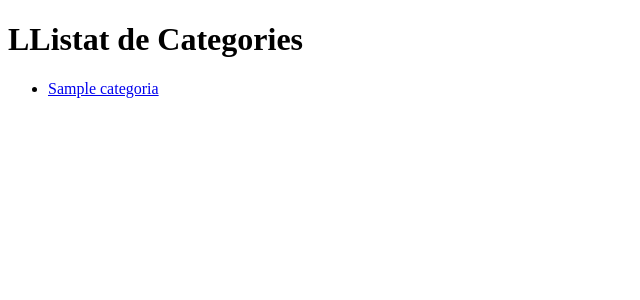
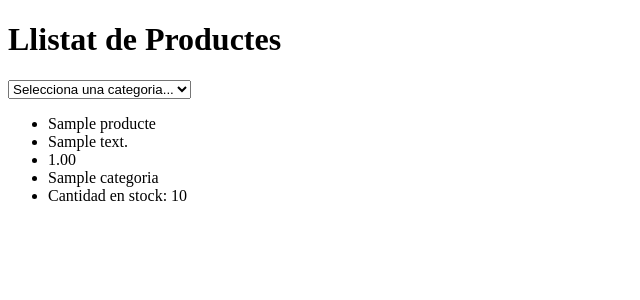
Before and after one commit to IFurio/djangoIETIShop, a Django app: page /shop/ in a window 1280 px wide. Shown: the top 300 px of the page, without its empty margins (0-640 px from the left). Run offline with Django 5.2, Linux system fonts and the light colour scheme; tables that the repository leaves empty hold one stand-in row (values such as "Sample post").

Commit message:
in progress product list

```diff
--- a/ietishop/shop/templates/product_list.html
+++ b/ietishop/shop/templates/product_list.html
@@ -1,16 +1,60 @@
 <!DOCTYPE html>
-<html lang="en">
+<html>
 <head>
-    <meta charset="UTF-8">
-    <meta name="viewport" content="width=device-width, initial-scale=1.0">
+    <meta charset="utf-8">
+    <meta name="viewport" content="width=device-width, initial-scale=1">
     <title>Llista de Productes</title>
+    <script src="https://ajax.googleapis.com/ajax/libs/jquery/3.7.1/jquery.min.js"></script>
+    <style>
+
+    </style>
 </head>
 <body>
-    <h1>LListat de Productes</h1>
+    <h1>Llistat de Productes</h1>
+    <select>
+        <option selected>Selecciona una categoria...</option>
+        {% for categoria in categories %}
+        <option value="{{categoria.id}}">{{categoria.nom}}</option>
+        {% endfor %}
+    </select>
+
     <ul>
-    {% for producte in productes %}
-        <li>{{producte.nom}}</li>
-    {% endfor %}
+
     </ul>
+
+    <div class="product-grid">
+        {% for producte in productes %}
+        <ul>
+            <li>{{producte.nom}}</li>
+            <li>{{producte.descripcio}}</li>
+            <li>{{producte.preu}}</li>
+            <li>{{producte.categoria}}</li>
+            <li>Cantidad en stock: {{producte.quantitat_disponible}}</li>
+        </ul>
+        {% endfor %}
+    </div>
+
+    <script>
+        function displayProds(res) {
+            const productes = res.productes
+            $('ul').empty()
+            productes.forEach(producte => {
+                $('ul').append(
+                    `<li>${producte.nom}</li>`
+                )
+            })
+        }
+
+        $('select').on('change', function() {
+            var id = $(this).val()
+
+            $.ajax({
+                url: '/shop/api/prods/'+id,
+                method: 'GET',
+                success: displayProds,
+                error: () => console.error('No se pudo')
+            })
+        })
+    </script>
 </body>
 </html>
--- a/ietishop/shop/urls.py
+++ b/ietishop/shop/urls.py
@@ -1,7 +1,8 @@
-from django.urls import path, re_path
-from . import views
+from django.urls import path
+from . import views, api
 
 urlpatterns = [
-    path("", views.category_list),
-    re_path(r"^cat/(?P<category_id>\d+)/$", views.products_category),
+    path("", views.product_list),
+    path("api/prods", api.getProducts),
+    path("api/prods/<int:id_cat>", api.getProductsByCategory),
 ]
--- a/ietishop/shop/views.py
+++ b/ietishop/shop/views.py
@@ -4,7 +4,11 @@ from .models import *
 # Create your views here.
 def product_list(request):
     productes = Producte.objects.all()
-    return render(request, "product_list.html", {"productes":productes})
+    categories = Categoria.objects.all()
+    return render(request, "product_list.html", {
+            "productes":productes,
+            "categories": categories
+        })
 
 def category_list(request):
     categories = Categoria.objects.all()
```
Also changed, not shown: ietishop/shop/api.py (added, +16 -0 lines).
